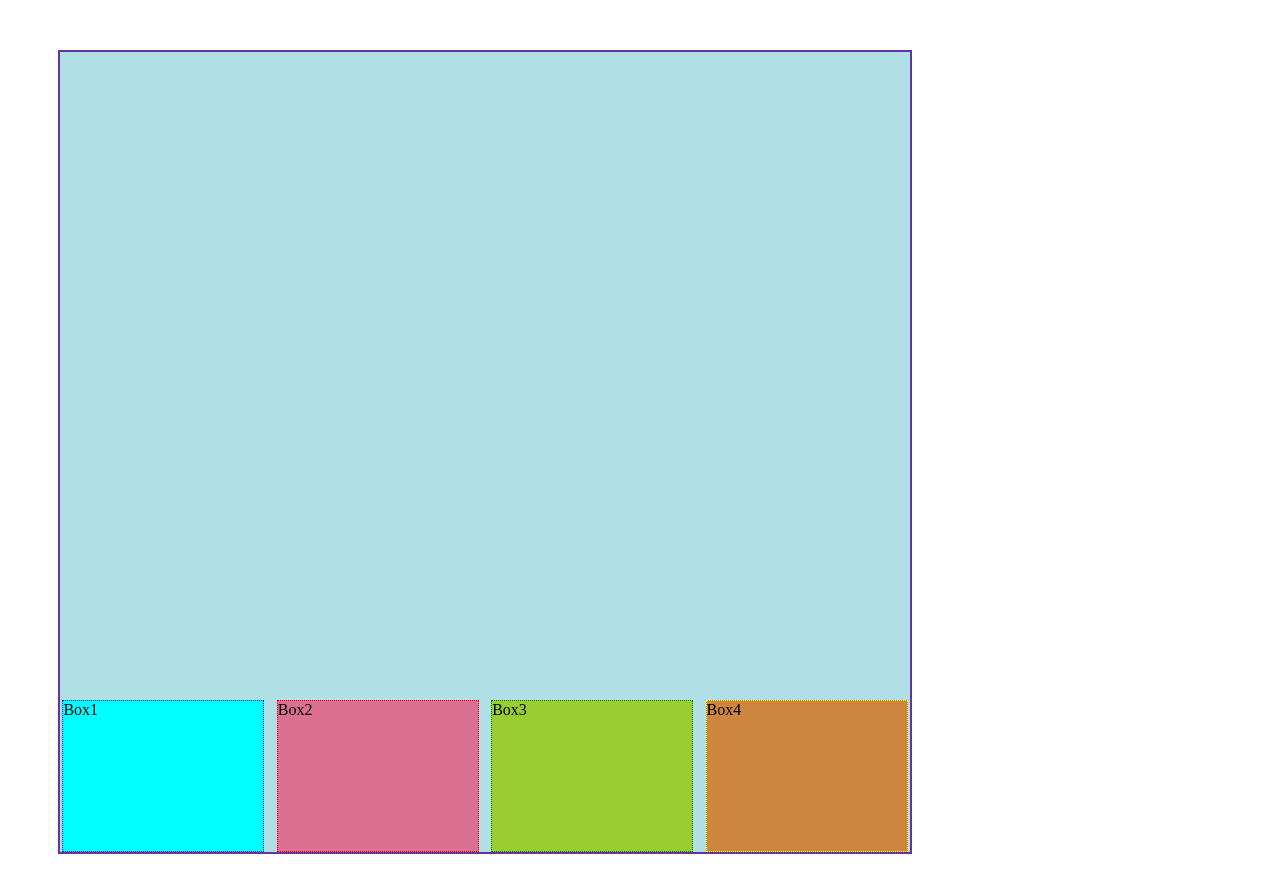
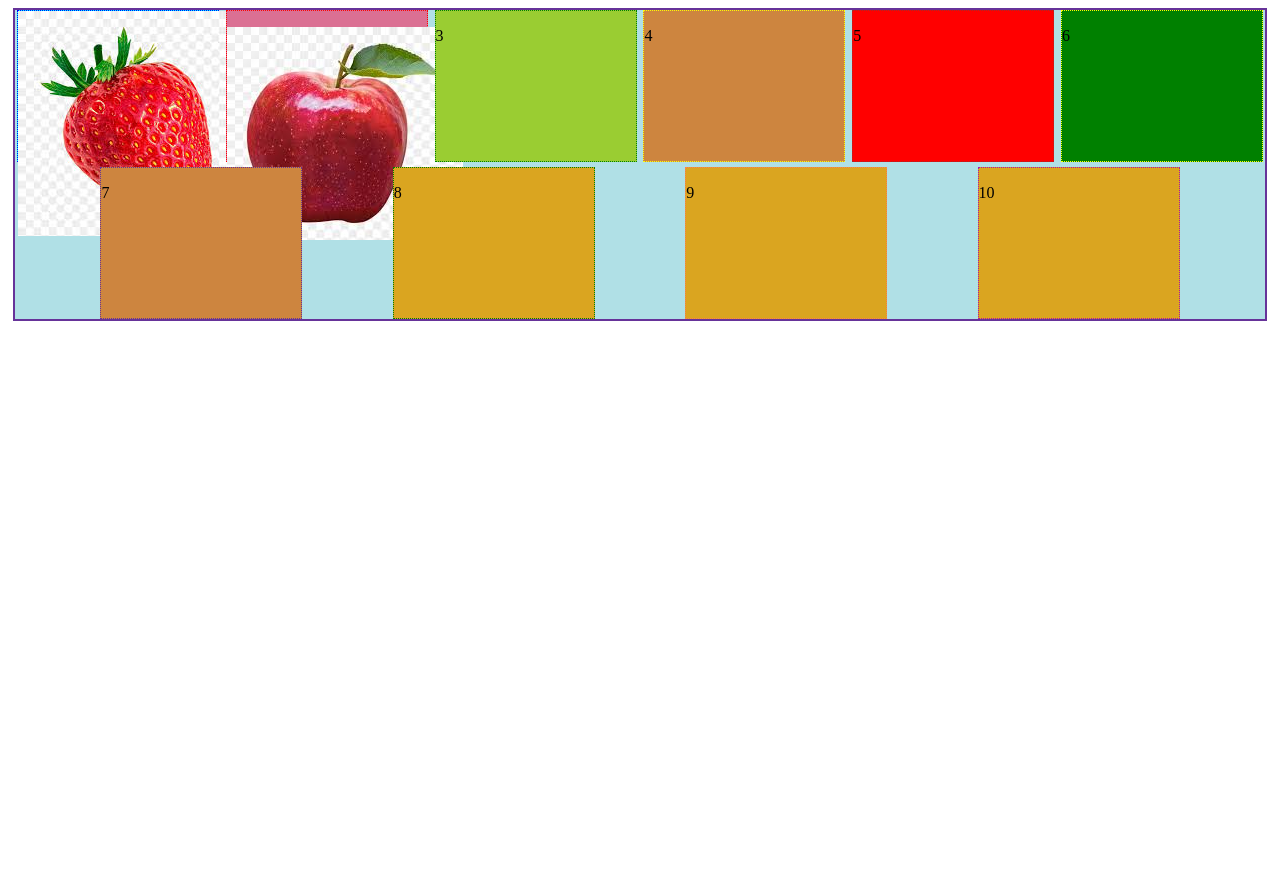
Before and after one commit to beenaa/ABES_TOT_FSD, a plain HTML site: page HTML-1/FSD_DAY_3/index.html in a window 1280 px wide. After the commit the page ends 800 px from the top, so only its background shows below. Drawn offline with Linux system fonts and the light colour scheme.

```diff
--- a/HTML-1/FSD_DAY_3/flex.css
+++ b/HTML-1/FSD_DAY_3/flex.css
@@ -1,16 +1,16 @@
 .box{
     display: flex;
     border: 2px solid rebeccapurple;
-    height: 800px;
-    width: 850px;
-    margin: 50px;
+    height: auto;
+    width: auto;
+    margin: 5px;
     background-color: powderblue;
     flex-direction: row;
     flex-wrap: wrap;
-    gap: 10px;
+    gap: 5px;
     justify-content: space-evenly;
     align-items: center;
-    align-items: last baseline;
+    align-items: flex-start;
 
 
 
@@ -35,7 +35,7 @@
     width:200px ;
     border: 1px dotted green;
     background-color: yellowgreen;
-    order: 1;
+
 }
 
 .box4{
@@ -43,10 +43,10 @@
     width:200px ;
     border: 1px dotted yellow;
     background-color: peru;
-    order: 2;
+
 }
 
-/* .box5{
+.box5{
      height: 150px;
     width:200px ;
     border: 1px dotted brown;
@@ -72,4 +72,24 @@
     width:200px ;
     border: 1px dotted green;
     background-color: goldenrod;
-} */
+}
+.box9{
+     height: 150px;
+    width:200px ;
+    border: 1px dotted coral;
+    background-color: goldenrod;
+}
+.box10{
+     height: 150px;
+    width:200px ;
+    border: 1px dotted rgb(174, 21, 164);
+    background-color: goldenrod;
+
+
+}
+div ~p{
+text-align: center;
+font-size: xx-large;
+font-style: italic;
+color: black;
+}
--- a/HTML-1/FSD_DAY_3/grid/grid_new.css
+++ /dev/null
@@ -1,9 +0,0 @@
- .box{
-    display: grid;
-    grid-template-columns:repeat(2,1fr);
-    grid-template-rows:10% 45% 45%;
-    border: 1px solid rebeccapurple;
-    height:900;
-    width: 900px;
-    background-color:aliceblue;
-}
--- a/HTML-1/FSD_DAY_3/index.html
+++ b/HTML-1/FSD_DAY_3/index.html
@@ -8,14 +8,16 @@
 <link href="flex.css" rel="stylesheet">
 <body>
     <div class="box">
-        <div class="box1">Box1</div>
-        <div class="box2">Box2</div>
-        <div class="box3">Box3</div>
-        <div class="box4">Box4</div>
-        <!-- <div class="box5">Box5</div>
-        <div class="box6">Box6</div>
-        <div class="box7">Box7</div>
-        <div class="box8">Box8</div> -->
+        <div class="box1"><img src="./grid/assignment1/all_images/img1.jfif" ></div>
+        <div class="box2"><p><img src="./grid/assignment1/all_images/img2.jfif" ></p></div>
+        <div class="box3"><p>3</p></div>
+        <div class="box4"><p>4</p></div>
+        <div class="box5"><p>5</p></div>
+        <div class="box6"><p>6</p></div>
+        <div class="box7"><p>7</p></div>
+        <div class="box8"><p>8</p></div>
+        <div class="box9"><p>9</p></div>
+        <div class="box10"><p>10</p></div>
 
     </div>
 </body>
```
Also changed, not shown: HTML-1/FSD_DAY_3/grid/index.html (+1 -1 lines).
